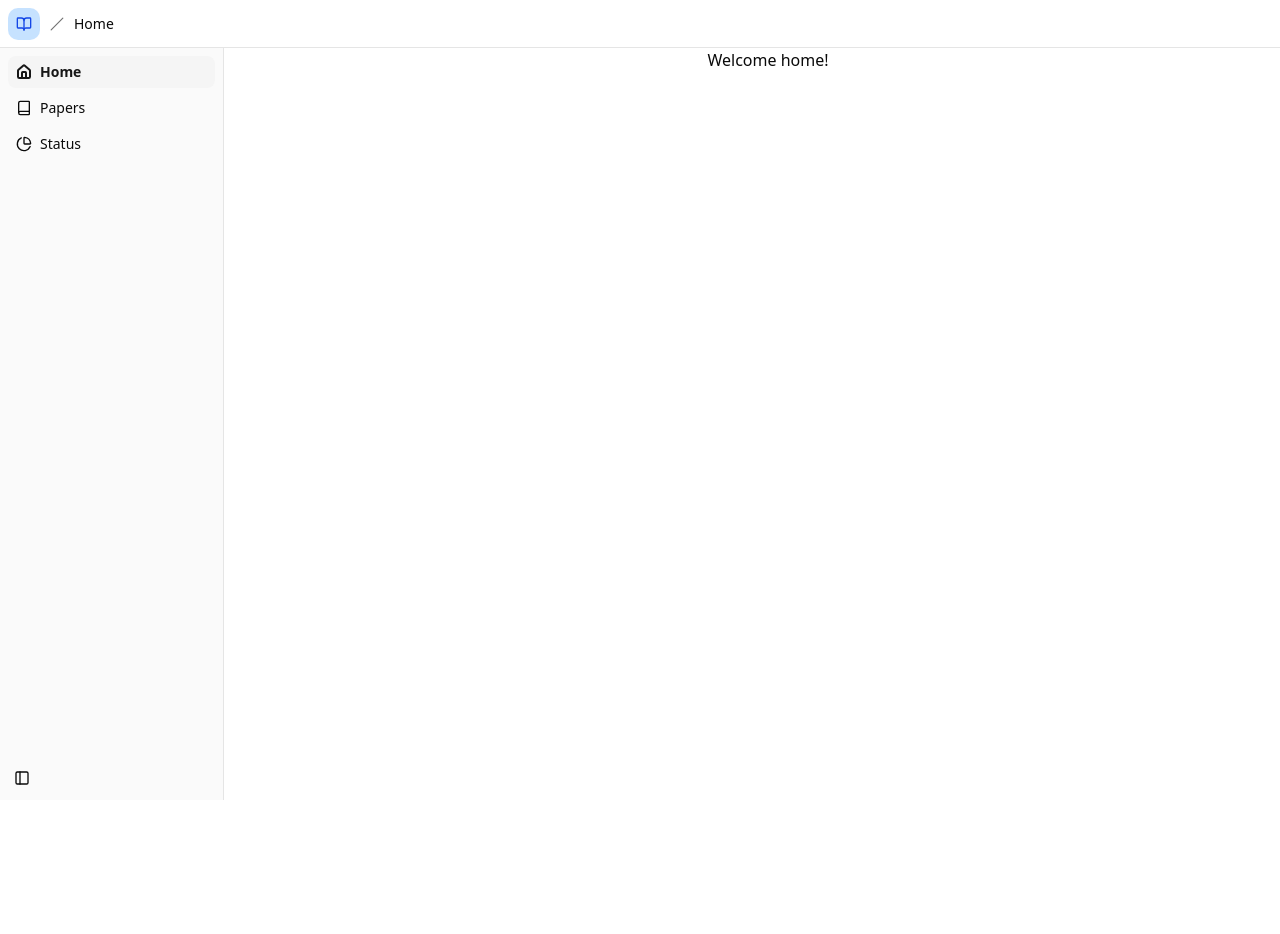
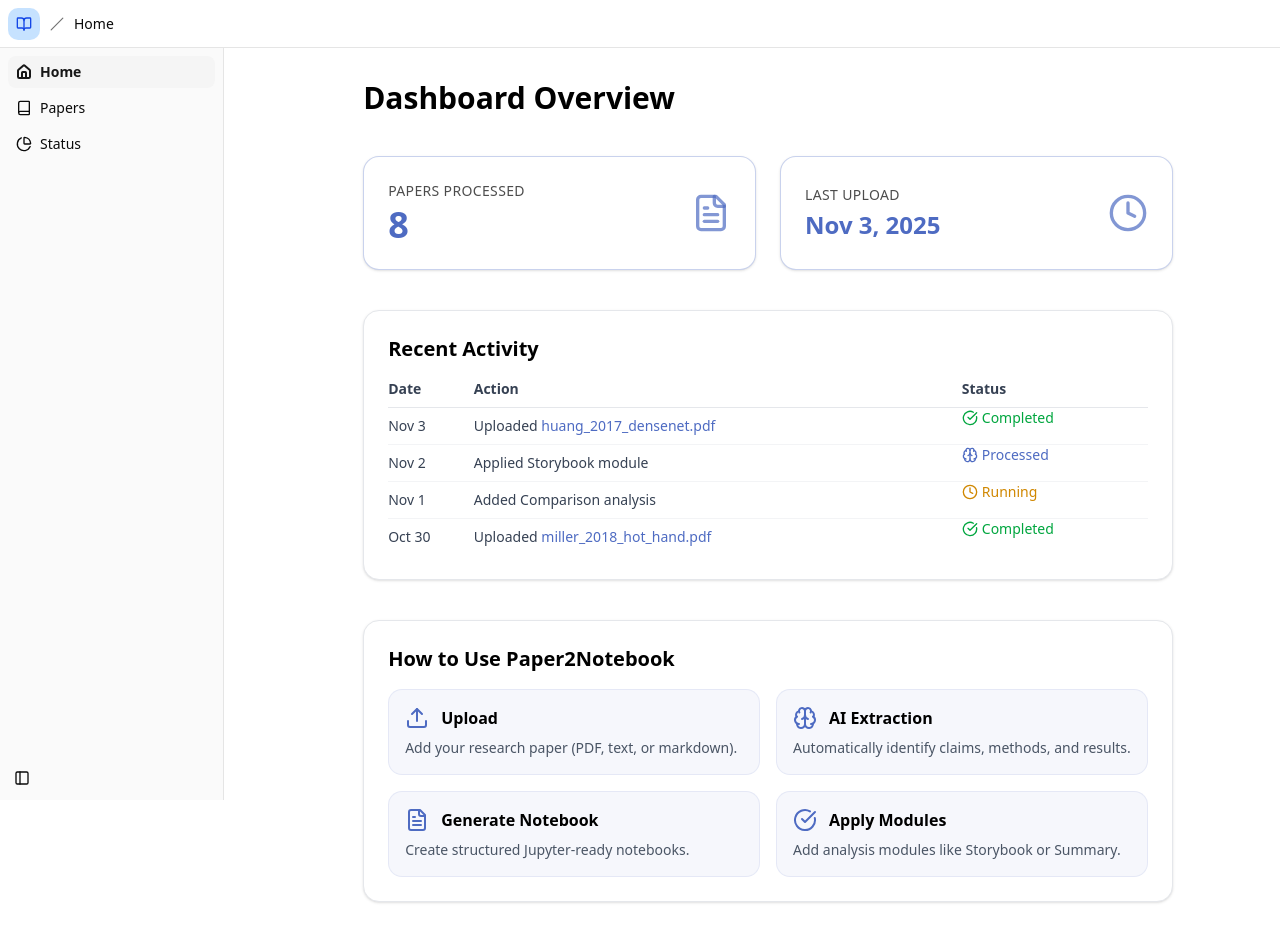
Before and after one commit to PIP-Team-3/frontend, a Next.js app: page /dashboard in a window 1280 px wide. Before the commit the page ends 800 px from the top, so only its background shows below. Built offline with nearby package versions, Linux system fonts and the light colour scheme.

Commit message:
Redesigned dashboard UI (new layout, color scheme, and sections)

```diff
--- a/src/app/dashboard/page.tsx
+++ b/src/app/dashboard/page.tsx
@@ -1,3 +1,126 @@
-export default function DashboardHomePage() {
-	return <div>Welcome home!</div>;
+import React from "react";
+import { FileText, Clock, CheckCircle, Brain, Upload } from "lucide-react";
+
+export default function DashboardOverview() {
+  return (
+    <div className="p-8 space-y-10 bg-white min-h-screen">
+      {/* Title */}
+      <h1 className="text-3xl font-semibold text-black">Dashboard Overview</h1>
+
+      {/* --- Overview Cards --- */}
+      <div className="grid grid-cols-1 sm:grid-cols-2 gap-6">
+        {/* Papers Processed */}
+        <div className="bg-white border border-[#4E6BC2]/30 p-6 rounded-2xl shadow-sm flex items-center justify-between hover:shadow-md transition">
+          <div>
+            <h2 className="text-sm uppercase tracking-wide text-black/70 font-medium">
+              Papers Processed
+            </h2>
+            <p className="text-4xl font-bold text-[#4E6BC2] mt-1">8</p>
+          </div>
+          <FileText className="w-10 h-10 text-[#4E6BC2]/70" />
+        </div>
+
+        {/* Last Upload */}
+        <div className="bg-white border border-[#4E6BC2]/30 p-6 rounded-2xl shadow-sm flex items-center justify-between hover:shadow-md transition">
+          <div>
+            <h2 className="text-sm uppercase tracking-wide text-black/70 font-medium">
+              Last Upload
+            </h2>
+            <p className="text-2xl font-semibold text-[#4E6BC2] mt-1">Nov 3, 2025</p>
+          </div>
+          <Clock className="w-10 h-10 text-[#4E6BC2]/70" />
+        </div>
+      </div>
+
+      {/* --- Recent Activity --- */}
+      <div className="bg-white rounded-2xl p-6 shadow-sm border border-gray-200">
+        <h2 className="text-xl font-semibold text-black mb-4">Recent Activity</h2>
+
+        <table className="w-full text-sm text-gray-700">
+          <thead>
+            <tr className="text-left border-b border-gray-200">
+              <th className="pb-2">Date</th>
+              <th className="pb-2">Action</th>
+              <th className="pb-2">Status</th>
+            </tr>
+          </thead>
+          <tbody>
+            <tr className="border-b border-gray-100 hover:bg-[#4E6BC2]/5 transition">
+              <td className="py-2">Nov 3</td>
+              <td>
+                Uploaded <span className="font-medium text-[#4E6BC2]">huang_2017_densenet.pdf</span>
+              </td>
+              <td className="flex items-center gap-1 text-green-600">
+                <CheckCircle size={16} /> Completed
+              </td>
+            </tr>
+            <tr className="border-b border-gray-100 hover:bg-[#4E6BC2]/5 transition">
+              <td className="py-2">Nov 2</td>
+              <td>Applied Storybook module</td>
+              <td className="flex items-center gap-1 text-[#4E6BC2]">
+                <Brain size={16} /> Processed
+              </td>
+            </tr>
+            <tr className="border-b border-gray-100 hover:bg-[#4E6BC2]/5 transition">
+              <td className="py-2">Nov 1</td>
+              <td>Added Comparison analysis</td>
+              <td className="flex items-center gap-1 text-yellow-600">
+                <Clock size={16} /> Running
+              </td>
+            </tr>
+            <tr className="hover:bg-[#4E6BC2]/5 transition">
+              <td className="py-2">Oct 30</td>
+              <td>
+                Uploaded <span className="font-medium text-[#4E6BC2]">miller_2018_hot_hand.pdf</span>
+              </td>
+              <td className="flex items-center gap-1 text-green-600">
+                <CheckCircle size={16} /> Completed
+              </td>
+            </tr>
+          </tbody>
+        </table>
+      </div>
+
+      {/* --- How to Use --- */}
+      <div className="bg-white rounded-2xl p-6 shadow-sm border border-gray-200">
+        <h2 className="text-xl font-semibold text-black mb-4">How to Use Paper2Notebook</h2>
+
+        <div className="grid md:grid-cols-2 gap-4">
+          {[
+            {
+              icon: <Upload className="w-6 h-6 text-[#4E6BC2]" />,
+              title: "Upload",
+              text: "Add your research paper (PDF, text, or markdown).",
+            },
+            {
+              icon: <Brain className="w-6 h-6 text-[#4E6BC2]" />,
+              title: "AI Extraction",
+              text: "Automatically identify claims, methods, and results.",
+            },
+            {
+              icon: <FileText className="w-6 h-6 text-[#4E6BC2]" />,
+              title: "Generate Notebook",
+              text: "Create structured Jupyter-ready notebooks.",
+            },
+            {
+              icon: <CheckCircle className="w-6 h-6 text-[#4E6BC2]" />,
+              title: "Apply Modules",
+              text: "Add analysis modules like Storybook or Summary.",
+            },
+          ].map((item, idx) => (
+            <div
+              key={idx}
+              className="bg-[#4E6BC2]/5 p-4 rounded-xl border border-[#4E6BC2]/10 hover:border-[#4E6BC2]/30 transition"
+            >
+              <div className="flex items-center gap-3 mb-2">
+                {item.icon}
+                <h3 className="font-semibold text-black">{item.title}</h3>
+              </div>
+              <p className="text-gray-600 text-sm">{item.text}</p>
+            </div>
+          ))}
+        </div>
+      </div>
+    </div>
+  );
 }
```
Also changed, not shown: 1 other file (tests, documents, lock files or other folders).
